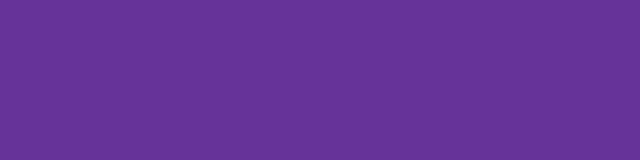
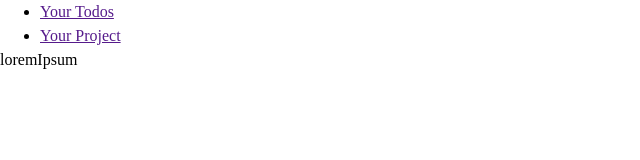
Before and after one commit to Varbris/TOP-ToDoList, a website built with webpack: page src/index.html in a window 1280 px wide. Shown: the whole page, without its empty margins (0-640 px from the left). Built offline with nearby package versions, Linux system fonts and the light colour scheme.

Commit message:
Add css reset

```diff
--- /dev/null
+++ b/src/header.js
@@ -0,0 +1,13 @@
+export function header() {
+  const headerContainer = document.createElement("header");
+  const navBar = document.createElement("nav");
+
+  navBar.innerHTML = `
+        <ul>
+          <li><a href="">Your Todos</a></li>
+          <li><a href="">Your Project</a></li>
+        </ul>
+`;
+  headerContainer.appendChild(navBar);
+  return headerContainer;
+}
--- a/src/index.html
+++ b/src/index.html
@@ -5,5 +5,5 @@
     <meta name="viewport" content="width=device-width, initial-scale=1.0" />
     <title>Index</title>
   </head>
-  <body></body>
+  <body id="body"></body>
 </html>
--- a/src/index.js
+++ b/src/index.js
@@ -1,3 +1,9 @@
-console.log("awikwok");
+import "./style.css";
+import { header } from "./header";
+import { main } from "./main";
 
-import "./style.css";
+(function launch() {
+  const body = document.getElementById("body");
+  body.appendChild(header());
+  body.appendChild(main());
+})();
--- /dev/null
+++ b/src/main.js
@@ -0,0 +1,10 @@
+export function main() {
+  const mainContainer = document.createElement("main");
+  const articleContainer = document.createElement("article");
+
+  articleContainer.innerHTML = `
+  loremIpsum
+`;
+  mainContainer.appendChild(articleContainer);
+  return mainContainer;
+}
--- a/src/style.css
+++ b/src/style.css
@@ -1,3 +1,75 @@
+/* 1. Use a more-intuitive box-sizing model */
+*,
+*::before,
+*::after {
+  box-sizing: border-box;
+}
+
+/* 2. Remove default margin */
+* {
+  margin: 0;
+}
+
+/* 3. Enable keyword animations */
+@media (prefers-reduced-motion: no-preference) {
+  html {
+    interpolate-size: allow-keywords;
+  }
+}
+
 body {
-  background-color: rebeccapurple;
+  /* 4. Add accessible line-height */
+  line-height: 1.5;
+  /* 5. Improve text rendering */
+  -webkit-font-smoothing: antialiased;
 }
+
+/* 6. Improve media defaults */
+img,
+picture,
+video,
+canvas,
+svg {
+  display: block;
+  max-width: 100%;
+}
+
+/* 7. Inherit fonts for form controls */
+input,
+button,
+textarea,
+select {
+  font: inherit;
+}
+
+/* 8. Avoid text overflows */
+p,
+h1,
+h2,
+h3,
+h4,
+h5,
+h6 {
+  overflow-wrap: break-word;
+}
+
+/* 9. Improve line wrapping */
+p {
+  text-wrap: pretty;
+}
+h1,
+h2,
+h3,
+h4,
+h5,
+h6 {
+  text-wrap: balance;
+}
+
+/*
+  10. Create a root stacking context
+*/
+#root,
+#__next {
+  isolation: isolate;
+}
```
Also changed, not shown: dist/index.html.
